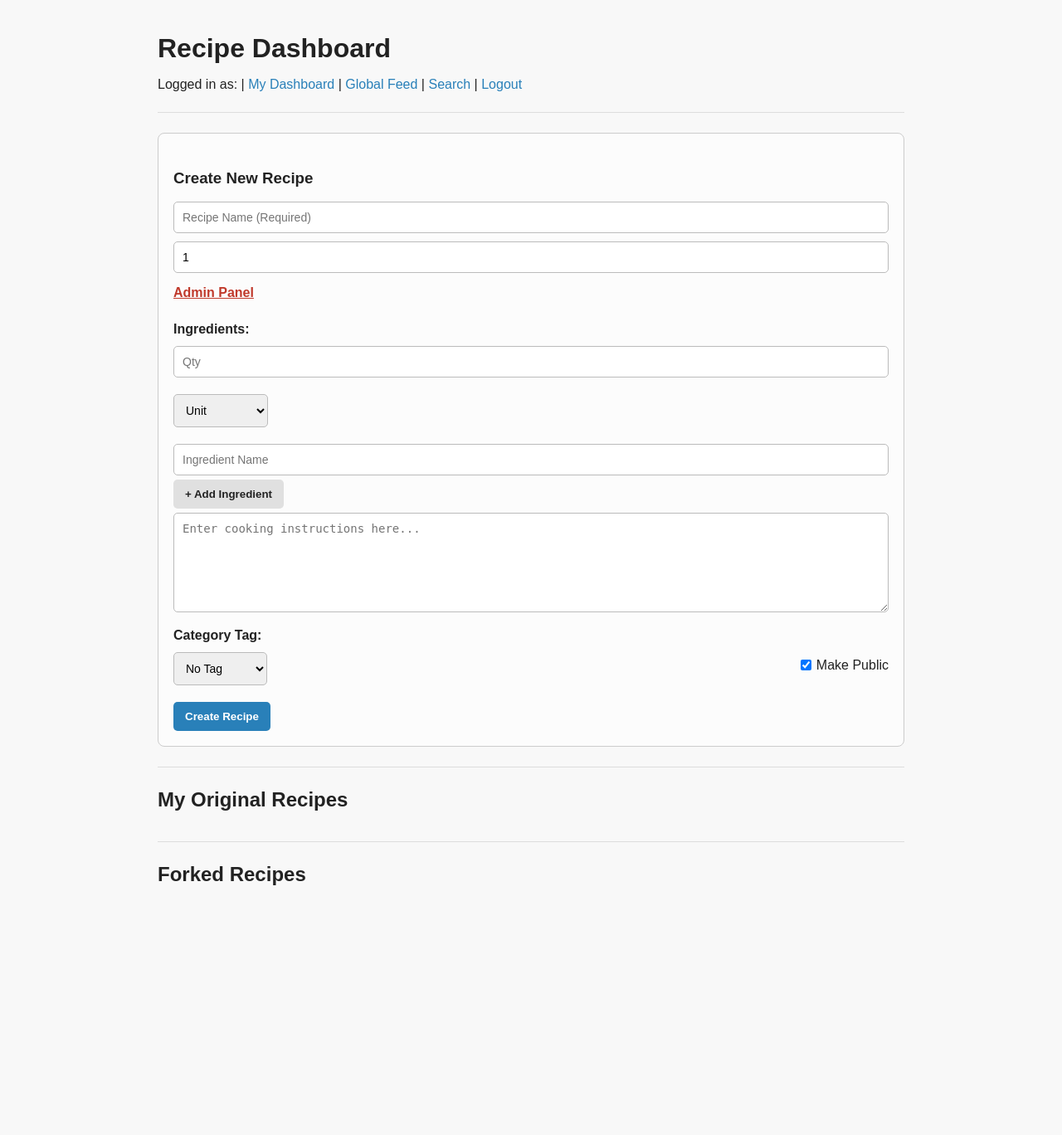
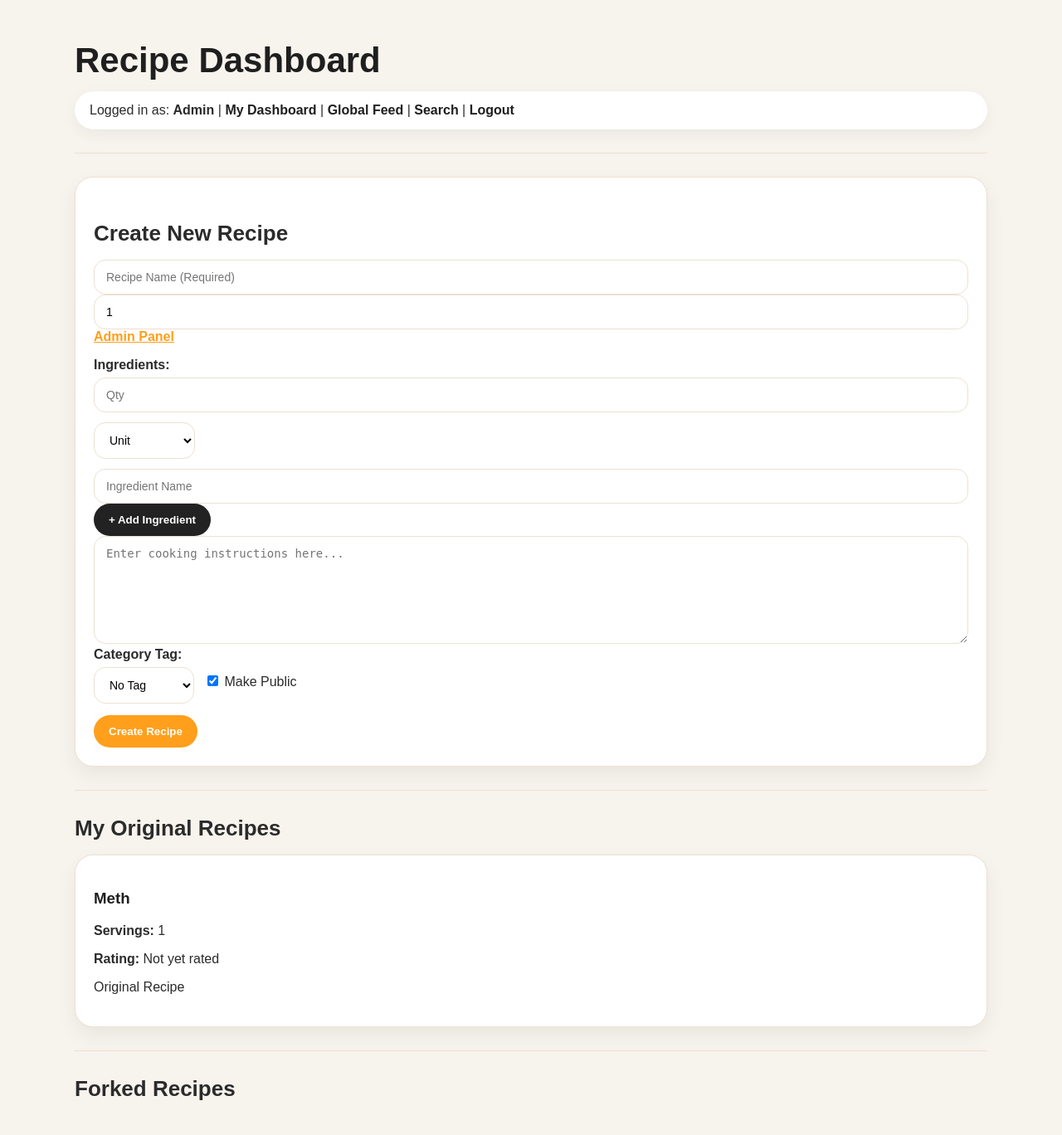
Before and after one commit to Javan27/CSC330-RecipeHub, a Flask app: page / in a window 1280 px wide. Shown: the whole page at 83% size. Before the commit the page ends 1067 px from the top, so only its background shows below. Run offline with Flask 3, Linux system fonts and the light colour scheme; a user stored in the database is signed in.

Commit message:
UI _ Bug fixes, made javscript  in a seperate file

```diff
--- /dev/null
+++ b/static/js/dashboard.js
@@ -0,0 +1,118 @@
+// static/js/dashboard.js
+
+document.addEventListener('DOMContentLoaded', () => {
+    const currentUsername = window.APP_DATA?.username;
+
+    const userEl = document.getElementById('current-user');
+    if (userEl) userEl.innerText = currentUsername;
+
+    function renderGrid(recipes) {
+        const originalGrid = document.getElementById('original-recipes-grid');
+        const forkedGrid = document.getElementById('forked-recipes-grid');
+
+        if (!originalGrid || !forkedGrid) return;
+
+        originalGrid.innerHTML = '';
+        forkedGrid.innerHTML = '';
+
+        recipes.forEach(recipe => {
+            const card = document.createElement('div');
+            card.className = 'recipe-card card';
+
+            card.innerHTML = `
+                <h3><a class="recipe-link" href="/recipe/${recipe.id}">${recipe.name}</a></h3>
+                <p><strong>Servings:</strong> ${recipe.servings}</p>
+                <p><strong>Rating:</strong> ${recipe.avg_rating}</p>
+                ${recipe.forked_from
+                    ? `<p class="muted-text">Forked from: ${recipe.forked_from}</p>`
+                    : `<p class="muted-text">Original Recipe</p>`
+                }
+            `;
+
+            if (recipe.forked_from) {
+                forkedGrid.appendChild(card);
+            } else {
+                originalGrid.appendChild(card);
+            }
+        });
+    }
+
+    async function loadDashboard() {
+        const res = await fetch('/api/recipes');
+        if (res.ok) {
+            const data = await res.json();
+            renderGrid(data);
+        }
+    }
+
+    document.getElementById('add-ingredient-btn')?.addEventListener('click', () => {
+        const container = document.getElementById('ingredient-container');
+
+        const newRow = document.createElement('div');
+        newRow.className = 'ingredient-row form-row';
+
+        newRow.innerHTML = `
+            <input type="text" class="form-input ing-qty" placeholder="Qty">
+            <select class="form-select ing-unit">
+                <option value="">Unit</option>
+                <option value="tsp">Teaspoon</option>
+                <option value="tbsp">Tablespoon</option>
+                <option value="cup">Cup</option>
+                <option value="g">Grams</option>
+                <option value="oz">Ounces</option>
+                <option value="ml">Milliliters</option>
+                <option value="lb">Pounds</option>
+                <option value="pinch">Pinch</option>
+                <option value="piece">Piece</option>
+            </select>
+            <input type="text" class="form-input ing-name" placeholder="Ingredient Name">
+        `;
+
+        container.appendChild(newRow);
+    });
+
+    document.getElementById('btn-create-recipe')?.addEventListener('click', async () => {
+        const nameEl = document.getElementById('new-recipe-name');
+        const servingEl = document.getElementById('new-serving-size');
+        const instructionsEl = document.getElementById('new-instructions');
+        const tagsEl = document.getElementById('new-tags');
+        const isPublicEl = document.getElementById('new-is-public');
+
+        if (!nameEl.value.trim()) return alert('Recipe name cannot be blank!');
+
+        const rows = document.querySelectorAll('.ingredient-row');
+
+        const ingredients = Array.from(rows).map(row => ({
+            quantity: row.querySelector('.ing-qty').value,
+            unit: row.querySelector('.ing-unit').value,
+            name: row.querySelector('.ing-name').value
+        })).filter(ing => ing.name.trim() !== "");
+
+        const response = await fetch('/api/recipes', {
+            method: 'POST',
+            headers: { 'Content-Type': 'application/json' },
+            body: JSON.stringify({
+                name: nameEl.value,
+                servings: servingEl.value,
+                instructions: instructionsEl.value,
+                ingredients: ingredients,
+                tags: tagsEl.value,
+                is_public: isPublicEl.checked
+            })
+        });
+
+        if (response.ok) {
+            nameEl.value = '';
+            servingEl.value = '1';
+            instructionsEl.value = '';
+            tagsEl.value = '';
+
+            loadDashboard();
+        } else {
+            const err = await response.json();
+            alert(err.error || 'Failed to create recipe');
+        }
+    });
+
+    loadDashboard();
+});
--- a/static/style.css
+++ b/static/style.css
@@ -1,12 +1,24 @@
+:root {
+    --orange: #ff9f1c;
+    --dark: #1f1f1f;
+    --text: #2b2b2b;
+    --muted: #777;
+    --bg: #f7f3ed;
+    --card: #ffffff;
+    --border: #eee0d0;
+}
+
 body,
 .page-body {
-    font-family: sans-serif;
-    max-width: 900px;
-    margin: 40px auto;
-    padding: 0 20px;
-    background-color: #f8f8f8;
-    color: #222;
+    font-family: Arial, sans-serif;
+    max-width: 1100px;
+    margin: 0 auto;
+    padding: 24px;
+    background: var(--bg);
+    color: var(--text);
 }
+
+/* Layout */
 
 .container,
 .feed-container,
@@ -14,75 +26,66 @@ body,
 .recipe-container,
 .search-container,
 .form-container {
-    max-width: 900px;
+    max-width: 1100px;
     margin: 0 auto;
 }
 
-.form-container,
 .card,
 .recipe-card,
 .form-card,
-.search-result-item {
-    border: 1px solid #ccc;
-    padding: 18px;
-    margin: 12px 0;
-    border-radius: 8px;
-    background-color: #fcfcfc;
+.search-result-item,
+.form-container {
+    background: var(--card);
+    border: 1px solid var(--border);
+    border-radius: 22px;
+    padding: 22px;
+    box-shadow: 0 10px 25px rgba(0, 0, 0, 0.06);
 }
 
 .page-title,
 .form-title {
-    margin-bottom: 15px;
+    font-size: 42px;
+    line-height: 1;
+    margin-bottom: 16px;
+    color: var(--dark);
 }
 
 .section-title {
-    margin-top: 25px;
-    margin-bottom: 12px;
+    font-size: 26px;
+    margin-top: 30px;
+    margin-bottom: 16px;
 }
 
 .divider {
     border: none;
-    border-top: 1px solid #ddd;
-    margin: 24px 0;
+    border-top: 1px solid var(--border);
+    margin: 28px 0;
 }
 
-/* Navigation */
+/* Nav */
 
 .nav-bar {
-    margin-bottom: 20px;
+    background: white;
+    padding: 14px 18px;
+    border-radius: 999px;
+    box-shadow: 0 6px 18px rgba(0,0,0,0.05);
+    margin-bottom: 28px;
 }
 
 .nav-link,
 .recipe-link,
 .back-link {
-    color: #2980b9;
+    color: var(--dark);
     text-decoration: none;
+    font-weight: 600;
 }
 
 .nav-link:hover,
-.recipe-link:hover,
-.back-link:hover {
-    text-decoration: underline;
-}
-
-.username,
-.author-name {
-    font-weight: bold;
+.recipe-link:hover {
+    color: var(--orange);
 }
 
 /* Forms */
-
-.form,
-.form-group {
-    margin-bottom: 15px;
-}
-
-.form-label,
-.section-label {
-    display: block;
-    margin-bottom: 6px;
-    font-weight: 600;
-}
 
 .form-input,
 .form-select,
@@ -90,11 +93,11 @@ body,
 input,
 select,
 textarea {
-    padding: 10px;
-    border: 1px solid #bbb;
-    border-radius: 5px;
+    padding: 12px 14px;
+    border: 1px solid var(--border);
+    border-radius: 14px;
     font-size: 14px;
-    margin: 5px 0;
+    background: white;
 }
 
 .form-input,
@@ -103,10 +106,15 @@ textarea {
     box-sizing: border-box;
 }
 
-.form-textarea,
-textarea {
-    min-height: 120px;
-    resize: vertical;
+.form-label,
+.section-label {
+    font-weight: 700;
+    margin-bottom: 6px;
+    display: block;
+}
+
+.form-group {
+    margin-bottom: 14px;
 }
 
 .form-row,
@@ -114,20 +122,15 @@ textarea {
 .comment-input-row,
 .search-form {
     display: flex;
-    gap: 10px;
+    gap: 12px;
     align-items: center;
     flex-wrap: wrap;
 }
 
-.spaced-row {
-    margin-top: 10px;
-    justify-content: space-between;
-}
-
-.checkbox-label {
-    display: flex;
-    align-items: center;
-    gap: 6px;
+.form-textarea,
+textarea {
+    min-height: 130px;
+    resize: vertical;
 }
 
 /* Buttons */
@@ -135,51 +138,42 @@ textarea {
 .btn,
 button {
     border: none;
-    padding: 10px 14px;
-    border-radius: 5px;
+    border-radius: 999px;
+    padding: 12px 18px;
+    font-weight: 700;
     cursor: pointer;
-    font-weight: 600;
 }
 
 .btn-primary {
-    background: #2980b9;
+    background: var(--orange);
     color: white;
 }
 
 .btn-primary:hover {
-    background: #21618c;
+    background: #e88d10;
 }
 
 .btn-secondary {
-    background: #e0e0e0;
-    color: #222;
+    background: #222;
+    color: white;
 }
 
 .btn-secondary:hover {
-    background: #cfcfcf;
+    background: #000;
 }
 
 .btn-success {
-    background: #27ae60;
+    background: #2ecc71;
     color: white;
-}
-
-.btn-success:hover {
-    background: #1e8449;
 }
 
 .btn-danger,
 .btn-delete {
-    background: #c0392b;
+    background: #e74c3c;
     color: white;
 }
 
-.btn-danger:hover,
-.btn-delete:hover {
-    background: #a93226;
-}
-
-/* Recipe Cards / Grids */
+/* Recipe Grids */
 
 #recipe-grid,
 .grid,
@@ -187,38 +181,32 @@ button {
 #forked-recipes-grid {
     display: grid;
     grid-template-columns: repeat(auto-fit, minmax(240px, 1fr));
-    gap: 16px;
+    gap: 18px;
 }
 
 .recipe-card {
-    border: 1px solid #ccc;
-    padding: 15px;
-    margin: 10px 0;
-    border-radius: 8px;
-    background-color: #fcfcfc;
+    transition: transform 0.2s ease, box-shadow 0.2s ease;
+}
+
+.recipe-card:hover {
+    transform: translateY(-4px);
+    box-shadow: 0 14px 30px rgba(0,0,0,0.1);
 }
 
 .recipe-title {
+    font-size: 24px;
     margin-top: 0;
 }
 
 .recipe-meta,
-.result-meta {
-    color: #444;
+.result-meta,
+.text-muted,
+.empty-state {
+    color: var(--muted);
 }
 
 .ingredient-list {
     padding-left: 20px;
-}
-
-.ingredient-item,
-.ingredient-more,
-.ingredient-name {
-    margin-bottom: 4px;
-}
-
-.recipe-instructions {
-    line-height: 1.5;
 }
 
 /* Search */
@@ -234,67 +222,50 @@ button {
 }
 
 .result-context {
-    color: green;
-    font-size: 0.9rem;
+    color: var(--orange);
+    font-weight: 600;
 }
 
 /* Comments */
 
-.comments-container {
-    margin-bottom: 15px;
+.comment {
+    background: #fff7ec;
+    border-radius: 16px;
+    padding: 12px 14px;
 }
 
-.comment {
-    background: #f1f1f1;
-    padding: 10px;
-    border-radius: 6px;
-}
-
-.comment-user {
-    color: #222;
-}
-
-/* Admin Tables */
+/* Tables */
 
 table {
     width: 100%;
     border-collapse: collapse;
-    margin-bottom: 40px;
-    background-color: #fff;
+    background: white;
+    border-radius: 16px;
+    overflow: hidden;
 }
 
 th,
 td {
-    text-align: left;
-    padding: 10px 12px;
-    border-bottom: 1px solid #ddd;
+    padding: 12px;
+    border-bottom: 1px solid var(--border);
 }
 
 th {
-    background: #f5f5f5;
-    font-weight: 600;
+    background: #fff3dd;
 }
 
+/* Admin */
+
 .badge-admin {
-    background: #2980b9;
+    background: var(--orange);
     color: white;
     font-size: 11px;
-    padding: 2px 8px;
-    border-radius: 10px;
-}
-
-/* Utility */
-
-.text-muted,
-.muted-text,
-.empty-state {
-    color: #666;
+    padding: 3px 9px;
+    border-radius: 999px;
 }
 
 .admin-link {
-    display: inline-block;
-    margin: 10px 0;
-    color: #c0392b;
+    color: var(--orange);
     font-weight: bold;
 }
 
--- a/templates/index.html
+++ b/templates/index.html
@@ -110,4 +110,11 @@
 
     </div>
 
-<script>
+ <script>
+    window.APP_DATA = {
+        username: "{{ username }}"
+    };
+</script>
+<script src="{{ url_for('static', filename='js/dashboard.js') }}"></script>
+</body>
+</html>
--- a/templates/recipe_detail.html
+++ b/templates/recipe_detail.html
@@ -5,7 +5,7 @@
     <title>{{ recipe.name }} Details</title>
 </head>
 
-<body class="page-body">
+<body class="page-body" data-recipe-id="{{ recipe.id }}">
 
     <div class="container recipe-container">
 
@@ -132,3 +132,5 @@
         </a>
 
     </div>
+        <script src="{{ url_for('static', filename='js/recipe-detail.js') }}"></script>
+    </body>
```
Also changed, not shown: static/js/recipe-detail.js (added, +65 -0 lines).
